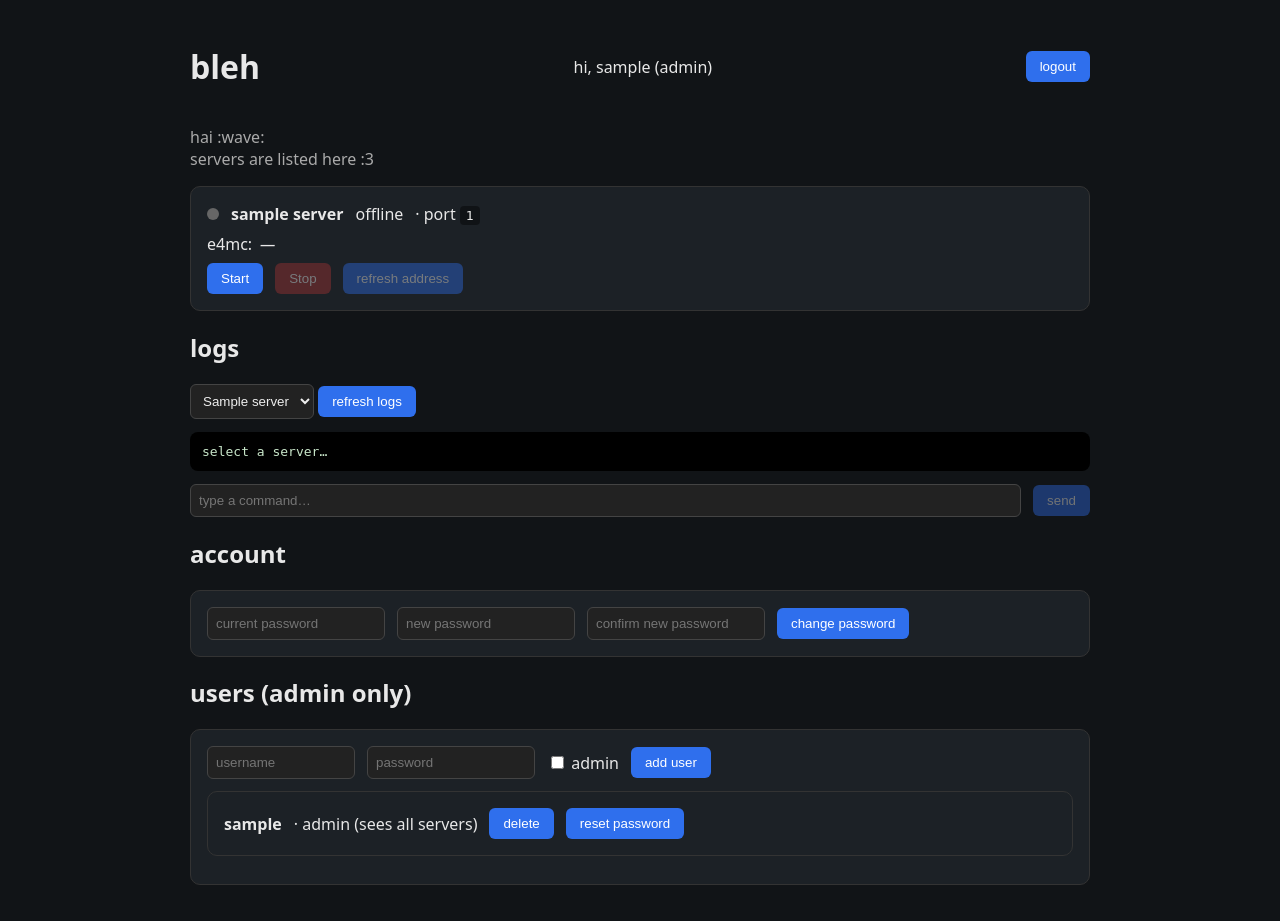
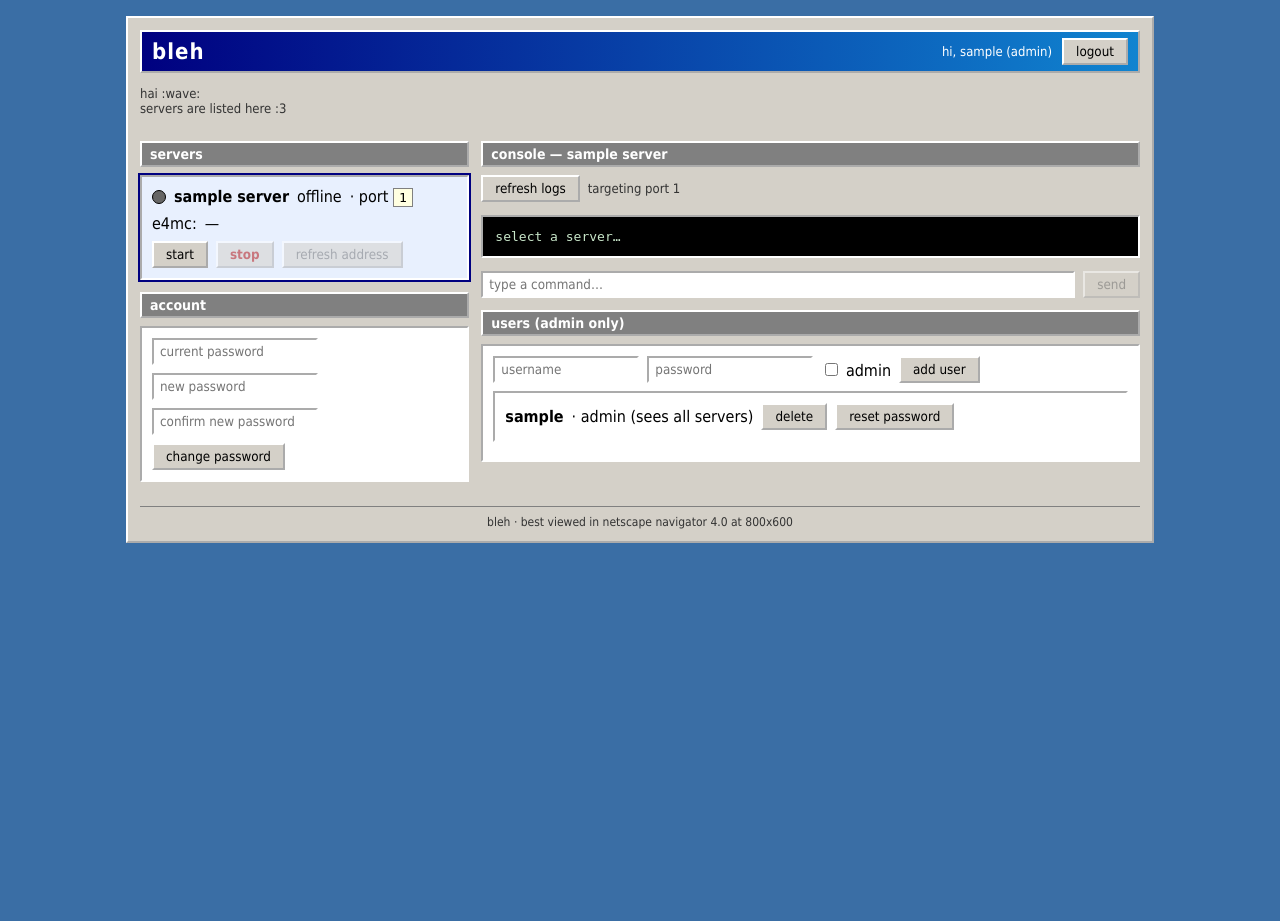
Before and after one commit to 10pc/easy-mc-servers, a Flask app: page / in a window 1280 px wide. After the commit the page ends 543 px from the top, so only its background shows below. Run offline with Flask 3, Linux system fonts and the light colour scheme; the visitor is signed in with stand-in values (Sample User, id 1); tables that the repository leaves empty hold one stand-in row (values such as "Sample post").

Commit message:
2000s rework: 1:2 sidebar layout, sidebar servers+password, content console

```diff
--- a/static/app.js
+++ b/static/app.js
@@ -1,8 +1,10 @@
 const csrf = document.querySelector('meta[name=csrf-token]').content;
 const list = document.getElementById('servers');
-const logSel = document.getElementById('logSel');
 const logs = document.getElementById('logs');
+const consoleTitle = document.getElementById('consoleTitle');
+const consoleServer = document.getElementById('consoleServer');
 let servers = [];
+let selectedId = null;
 
 async function api(path, opts = {}) {
   const r = await fetch(path, {
@@ -22,74 +24,80 @@ function fmtUptime(s) {
   return `${s}s`;
 }
 
+function selected() {
+  return servers.find(s => s.id === selectedId) || null;
+}
+
 async function refresh() {
   try {
     servers = await api('/api/servers');
   } catch (e) { return; }
+  if (!servers.length) {
+    list.innerHTML = '<p>no servers yet. add one: <code>add-mcserver &lt;dir&gt; --command ... --port 25565</code></p>';
+    selectedId = null;
+  } else {
+    if (!servers.find(s => s.id === selectedId)) selectedId = servers[0].id;
+  }
   list.innerHTML = '';
-  const prevSel = logSel.value;
-  logSel.innerHTML = '';
-  if (!servers.length) list.innerHTML = '<p>No servers yet. Add one: <code>add-mcserver &lt;dir&gt; --command ... --port 25565</code></p>';
   for (const s of servers) {
-    const o = document.createElement('option');
-    o.value = s.id; o.textContent = s.name;
-    logSel.appendChild(o);
+    const running = ['starting', 'online', 'stopping'].includes(s.status);
     const d = document.createElement('div');
-    d.className = 'card';
-    const running = ['starting', 'online', 'stopping'].includes(s.status);
+    d.className = 'card server' + (s.id === selectedId ? ' selected' : '');
     d.innerHTML = `
       <div class="row"><span class="dot ${s.status}"></span><strong>${s.name}</strong>
       <span>${s.status}${s.status === 'online' ? ' · up ' + fmtUptime(s.uptime) : ''}</span>
       <span>· port <code>${s.mc_port}</code></span></div>
-      ${s.domain ? `<div class="domain">e4mc: <code>${s.domain}</code> <button data-copy="${s.domain}">Copy</button></div>`
+      ${s.domain ? `<div class="domain">e4mc: <code>${s.domain}</code> <button data-copy="${s.domain}">copy</button></div>`
         : `<div class="domain">e4mc: <em>${running ? 'waiting for domain…' : '—'}</em></div>`}
       ${s.e4mc_error ? `<p class="err">${s.e4mc_error}</p>` : ''}
       <div class="row" style="margin-top:8px">
-        <button data-act="start" data-id="${s.id}" ${running ? 'disabled' : ''}>Start</button>
-        <button data-act="stop" data-id="${s.id}" class="stop" ${running ? '' : 'disabled'}>Stop</button>
+        <button data-act="start" data-id="${s.id}" ${running ? 'disabled' : ''}>start</button>
+        <button data-act="stop" data-id="${s.id}" class="stop" ${running ? '' : 'disabled'}>stop</button>
         <button data-act="regenerate" data-id="${s.id}" ${running ? '' : 'disabled'}>refresh address</button>
       </div>`;
+    d.onclick = () => { selectedId = s.id; refresh(); loadLogs(); };
     list.appendChild(d);
   }
-  if (prevSel) logSel.value = prevSel;
-  updateConsoleBtn();
-  list.querySelectorAll('button[data-act]').forEach(b => b.onclick = async () => {
-    if (b.dataset.act === 'regenerate' && !confirm('Get a new e4mc address? The old one will stop working and players must reconnect.')) return;
+  list.querySelectorAll('button[data-act]').forEach(b => b.onclick = async (ev) => {
+    ev.stopPropagation();
+    if (b.dataset.act === 'regenerate' && !confirm('get a new e4mc address? the old one will stop working and players must reconnect.')) return;
     b.disabled = true;
     try { await api(`/api/servers/${b.dataset.id}/${b.dataset.act}`, { method: 'POST' }); }
     catch (e) { alert(e.message); }
     refresh();
   });
-  list.querySelectorAll('button[data-copy]').forEach(b => b.onclick = () => navigator.clipboard.writeText(b.dataset.copy));
+  list.querySelectorAll('button[data-copy]').forEach(b => b.onclick = (ev) => {
+    ev.stopPropagation();
+    navigator.clipboard.writeText(b.dataset.copy);
+  });
+  const sel = selected();
+  consoleTitle.textContent = sel ? `console — ${sel.name}` : 'console';
+  consoleServer.textContent = sel ? `targeting port ${sel.mc_port}` : '';
+  updateConsoleBtn();
+}
+
+function updateConsoleBtn() {
+  const sel = selected();
+  document.getElementById('consoleSend').disabled = !(sel && ['starting', 'online'].includes(sel.status));
 }
 
 async function loadLogs() {
-  const id = logSel.value;
-  if (!id) return;
+  if (!selectedId) { logs.textContent = 'select a server…'; return; }
   try {
-    const j = await api(`/api/servers/${id}/logs`);
+    const j = await api(`/api/servers/${selectedId}/logs`);
     logs.textContent = j.logs || '(no logs yet)';
     logs.scrollTop = logs.scrollHeight;
   } catch (e) { logs.textContent = 'error: ' + e.message; }
 }
 
-document.getElementById('logBtn').onclick = loadLogs;
-
-function updateConsoleBtn() {
-  const sel = servers.find(s => s.id === logSel.value);
-  document.getElementById('consoleSend').disabled = !(sel && ['starting', 'online'].includes(sel.status));
-}
-logSel.onchange = () => { loadLogs(); updateConsoleBtn(); };
-
 async function sendConsole() {
-  const id = logSel.value;
-  if (!id) return;
+  if (!selectedId) return;
   const box = document.getElementById('consoleIn');
   const cmd = box.value;
   if (!cmd.trim()) return;
   box.value = '';
   try {
-    await api(`/api/servers/${id}/console`, {
+    await api(`/api/servers/${selectedId}/console`, {
       method: 'POST',
       headers: { 'Content-Type': 'application/json' },
       body: JSON.stringify({ command: cmd }),
@@ -97,6 +105,8 @@ async function sendConsole() {
   } catch (e) { alert(e.message); }
   loadLogs();
 }
+
+document.getElementById('logBtn').onclick = loadLogs;
 document.getElementById('consoleSend').onclick = sendConsole;
 document.getElementById('consoleIn').addEventListener('keydown', e => {
   if (e.key === 'Enter') sendConsole();
@@ -199,6 +209,7 @@ if (addBtn) {
   };
   adminRefresh();
 }
+
 refresh();
 setInterval(refresh, 3000);
-setInterval(() => { if (logSel.value) loadLogs(); }, 5000);
+setInterval(() => { if (selectedId) loadLogs(); }, 5000);
--- a/static/style.css
+++ b/static/style.css
@@ -1,17 +1,30 @@
-body{font-family:system-ui,sans-serif;background:#111417;color:#e8e8e8;margin:0;text-transform:lowercase}
-.wrap{max-width:900px;margin:0 auto;padding:24px}
-.narrow{max-width:420px}
-.top{display:flex;justify-content:space-between;align-items:center}
-.card{background:#1c2126;border:1px solid #333;border-radius:10px;padding:16px;margin:12px 0}
-.row{display:flex;gap:12px;align-items:center;flex-wrap:wrap}
-.dot{width:12px;height:12px;border-radius:50%;display:inline-block}
+/* bleh — a 2000s tribute. gray bevels, navy titlebar, verdana. */
+body{font-family:Tahoma,Verdana,Arial,sans-serif;background:#3a6ea5;color:#000;margin:0;text-transform:lowercase}
+.page{max-width:1000px;margin:16px auto;background:#d4d0c8;border:2px outset #ffffff;padding:0 12px 12px}
+.top{display:flex;justify-content:space-between;align-items:center;background:linear-gradient(90deg,#000080,#1084d0);color:#fff;padding:6px 10px;margin:12px 0 0;border:2px outset #ffffff}
+.top h1{margin:0;font-size:22px;letter-spacing:1px}
+.userbox{display:flex;gap:10px;align-items:center;font-size:13px}
+.layout{display:grid;grid-template-columns:1fr 2fr;gap:12px;align-items:start}
+@media (max-width:700px){.layout{grid-template-columns:1fr}}
+.sidebar h2,.content h2{background:#808080;color:#fff;font-size:14px;padding:3px 8px;margin:12px 0 8px;border:2px outset #ffffff}
+.card{background:#fff;border:2px inset #ffffff;padding:10px;margin:8px 0}
+.card.server{cursor:pointer}
+.card.server.selected{outline:2px solid #000080;background:#e8f0fe}
+.row{display:flex;gap:8px;align-items:center;flex-wrap:wrap}
+.dot{width:12px;height:12px;border-radius:50%;display:inline-block;border:1px solid #000}
 .offline{background:#666}.starting{background:#e0a100}.online{background:#2ecc71}.stopping{background:#e67e22}.crashed{background:#e74c3c}
-button{background:#2f6fed;color:#fff;border:0;border-radius:6px;padding:8px 14px;cursor:pointer}
-button:disabled{opacity:.4;cursor:default}
-button.stop{background:#a33}
-code{background:#00000066;padding:2px 6px;border-radius:4px}
-.err{background:#4a1515;padding:10px;border-radius:6px}
-.hint{color:#aaa}
-pre{background:#000;color:#c8e6c9;padding:12px;border-radius:8px;max-height:400px;overflow:auto;white-space:pre-wrap}
-input,select{background:#222;color:#eee;border:1px solid #444;border-radius:6px;padding:8px}
-.domain{display:flex;gap:8px;align-items:center;margin-top:8px}
+button{font-family:inherit;background:#d4d0c8;color:#000;border:2px outset #ffffff;padding:4px 12px;cursor:pointer}
+button:active:not(:disabled){border-style:inset}
+button:disabled{opacity:.5;cursor:default;color:#666}
+button.stop{color:#a00;font-weight:bold}
+input,select{font-family:inherit;background:#fff;color:#000;border:2px inset #ffffff;padding:4px 6px}
+code{background:#ffffe1;border:1px solid #808080;padding:1px 5px}
+a{color:#0000ee}
+a:visited{color:#551a8b}
+.err{background:#fff;border:2px solid #c00;color:#c00;padding:8px}
+.hint{color:#333;font-size:13px}
+pre{background:#000;color:#c8e6c9;padding:12px;max-height:420px;overflow:auto;white-space:pre-wrap;border:2px inset #ffffff}
+.domain{display:flex;gap:8px;align-items:center;margin-top:8px;flex-wrap:wrap}
+.footer{text-align:center;font-size:12px;color:#333;margin-top:16px;border-top:1px solid #808080;padding-top:8px}
+.narrow{max-width:420px;margin:40px auto;background:#d4d0c8;border:2px outset #ffffff;padding:16px}
+.wrap{max-width:1000px;margin:0 auto;padding:0 12px 12px}
--- a/templates/index.html
+++ b/templates/index.html
@@ -3,28 +3,34 @@
 <head><meta charset="utf-8"><meta name="viewport" content="width=device-width,initial-scale=1">
 <title>bleh</title><link rel="stylesheet" href="/static/style.css">
 <meta name="csrf-token" content="{{ csrf_token }}"></head>
-<body><main class="wrap">
+<body>
+<div class="page">
 <header class="top"><h1>bleh</h1>
-<span>hi, {{ username }}{% if is_admin %} (admin){% endif %}</span>
-<form method="post" action="/logout" id="logoutForm"><input type="hidden" name="csrf_token" value="{{ csrf_token }}"><button type="submit">logout</button></form>
+<div class="userbox"><span>hi, {{ username }}{% if is_admin %} (admin){% endif %}</span>
+<form method="post" action="/logout" id="logoutForm"><input type="hidden" name="csrf_token" value="{{ csrf_token }}"><button type="submit">logout</button></form></div>
 </header>
 <p class="hint">hai :wave:<br>servers are listed here :3</p>
+<div class="layout">
+<aside class="sidebar">
+<h2>servers</h2>
 <div id="servers"></div>
-<h2>logs</h2>
-<select id="logSel"></select> <button id="logBtn">refresh logs</button>
-<pre id="logs">select a server…</pre>
-<div class="row" style="margin-top:8px">
-<input id="consoleIn" placeholder="type a command…" autocomplete="off" spellcheck="false" style="flex:1;min-width:200px">
-<button id="consoleSend">send</button>
-</div>
 <h2>account</h2>
 <div class="card">
 <div class="row">
-<input id="curPass" type="password" placeholder="current password" autocomplete="current-password" style="width:160px">
-<input id="newPass1" type="password" placeholder="new password" autocomplete="new-password" style="width:160px">
-<input id="newPass2" type="password" placeholder="confirm new password" autocomplete="new-password" style="width:160px">
+<input id="curPass" type="password" placeholder="current password" autocomplete="current-password">
+<input id="newPass1" type="password" placeholder="new password" autocomplete="new-password">
+<input id="newPass2" type="password" placeholder="confirm new password" autocomplete="new-password">
 <button id="changePassBtn">change password</button>
 </div>
+</div>
+</aside>
+<main class="content">
+<h2 id="consoleTitle">console</h2>
+<div class="row"><button id="logBtn">refresh logs</button><span id="consoleServer" class="hint"></span></div>
+<pre id="logs">select a server…</pre>
+<div class="row" style="margin-top:8px">
+<input id="consoleIn" placeholder="type a command…" autocomplete="off" spellcheck="false" style="flex:1;min-width:160px">
+<button id="consoleSend">send</button>
 </div>
 {% if is_admin %}
 <h2>users (admin only)</h2>
@@ -38,5 +44,9 @@
 <div id="userList"></div>
 </div>
 {% endif %}
+</main>
+</div>
+<footer class="footer">bleh · best viewed in netscape navigator 4.0 at 800x600</footer>
+</div>
 <script src="/static/app.js"></script>
-</main></body></html>
+</body></html>
```
